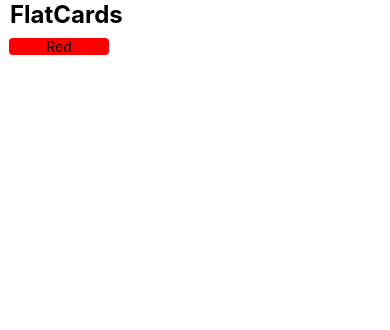
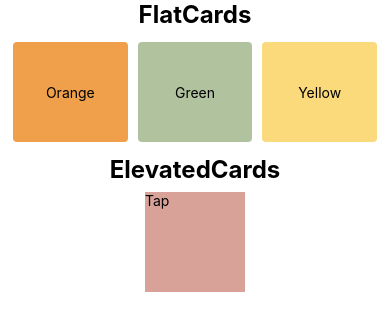
Before and after one commit to zaraakhtar/React-Native-App, a React Native app: screen / in a window 390 px wide. Shown: the top 330 px of the page. Built offline with nearby package versions, Linux system fonts and the light colour scheme.

Commit message:
elevated cards started

```diff
--- a/App.tsx
+++ b/App.tsx
@@ -1,12 +1,14 @@
 import React from 'react';
 import { SafeAreaView, ScrollView } from 'react-native';
 import FlatCards from './component/flatCards';
+import ElevatedCards from './component/ElevatedCards';
 
 const App = () => {
   return (
     <SafeAreaView>
       <ScrollView>
         <FlatCards />
+        <ElevatedCards />
       </ScrollView>
     </SafeAreaView>
   );
--- /dev/null
+++ b/component/ElevatedCards.tsx
@@ -0,0 +1,37 @@
+import { StyleSheet, Text, View } from 'react-native'
+import React from 'react'
+import { ScrollView } from 'react-native';
+
+export default function ElevatedCards() {
+  return (
+    <View style={styles.textContainer}>
+      <Text style={styles.headingText}>ElevatedCards</Text>
+      <ScrollView style ={styles.container}>
+        <View style = {[styles.Card, styles.CardElevated]}>
+            <Text>Tap</Text>
+        </View>
+      </ScrollView>
+    </View>
+  )
+}
+
+const styles = StyleSheet.create({
+    headingText: {
+    fontSize: 24,
+    fontWeight: 'bold',
+    paddingHorizontal: 5,
+  },
+  textContainer: {
+    alignItems: 'center'
+  },
+  container: {
+    padding: 8
+  },
+  CardElevated: {
+    backgroundColor: '#D9A299'
+  },
+  Card: {
+    width: 100,
+    height: 100,
+  },
+})
--- a/component/flatCards.tsx
+++ b/component/flatCards.tsx
@@ -4,25 +4,42 @@ import React from 'react';
 export default function FlatCards() {
   return (
     <View>
-      <Text style={Styles.headingText}>FlatCards</Text>
-      <View>
-        <View style={Styles.Container}>
-          <View style={[Styles.card, Styles.cardOne]}>
-            <Text>Red</Text>
-          </View>
+      <View style={Styles.textContainer}>
+        <Text style={Styles.headingText}>FlatCards</Text>
+      </View>
+
+      <View style={Styles.Container}>
+        <View style={[Styles.card, Styles.cardOne]}>
+          <Text>Orange</Text>
+        </View>
+        <View style={[Styles.card, Styles.cardTwo]}>
+          <Text>Green</Text>
+        </View>
+        <View style={[Styles.card, Styles.cardThree]}>
+          <Text>Yellow</Text>
         </View>
       </View>
     </View>
   );
 }
 
+
 const Styles = StyleSheet.create({
   headingText: {
     fontSize: 24,
     fontWeight: 'bold',
-    paddingHorizontal: 10,
+    paddingHorizontal: 5,
   },
-  Container: {},
+  textContainer: {
+    alignItems: 'center'
+  },
+  Container: {
+    flex: 1,
+    flexDirection: 'row',
+    padding: 8,
+    justifyContent: 'center',
+    alignItems: 'center'
+  },
   card: {
     flex: 1,
     justifyContent: 'center',
@@ -30,9 +47,15 @@ const Styles = StyleSheet.create({
     width: 100,
     height: 100,
     borderRadius: 4,
-    margin: 9,
+    margin: 5,
   },
   cardOne: {
-    backgroundColor: 'red',
+    backgroundColor: '#F0A04B',
+  },
+  cardTwo: {
+    backgroundColor: '#B1C29E',
+  },
+  cardThree: {
+    backgroundColor: '#FADA7A',
   },
 });
```
